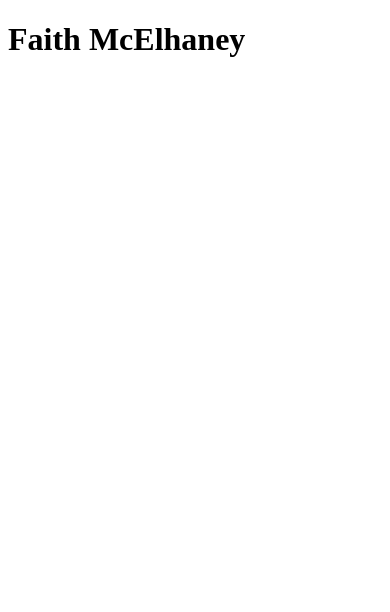
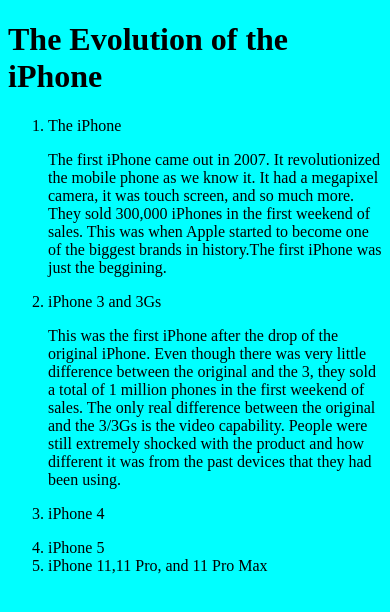
Before and after one commit to FaithMcElhaney/HTML-Exam, a plain HTML site: page index.html in a window 390 px wide. Drawn offline with Linux system fonts and the light colour scheme.

Commit message:
outline
iphone revoultion

```diff
--- a/index.html
+++ b/index.html
@@ -1,11 +1,31 @@
 <!DOCTYPE html>
 <html lang="en">
+
 <head>
     <meta charset="UTF-8">
     <meta name="viewport" content="width=device-width, initial-scale=1.0">
-    <title>Document</title>
+    <title>The iPhone Revolution</title>
+    <style>
+        body {
+            background-color: aqua;
+        }
+    </style>
 </head>
+
 <body>
-    <h1>Faith McElhaney</h1>
+    <h1>The Evolution of the iPhone</h1>
+    <ol>
+        <li>The iPhone</li>
+        <p>The first iPhone came out in 2007. It revolutionized the mobile phone as we know it. It had a megapixel camera, it was touch screen, and so much more. They sold 300,000 iPhones in the first weekend of sales. This was when Apple started to become one of the biggest brands in history.The first iPhone was just the beggining.</p>
+        <li>iPhone 3 and 3Gs</li><p>This was the first iPhone after the drop of the original iPhone. Even though there was very little difference between the original and the 3, they sold a total of 1 million phones in the first weekend of sales. The only real difference between the original and the 3/3Gs is the video capability. People were still extremely shocked with the product and how different it was from the past devices that they had been using.
+
+        </p>
+        <li>iPhone 4</li><p>
+
+        </p>
+        <li>iPhone 5</li>
+        <li>iPhone 11,11 Pro, and 11 Pro Max</li>
+    </ol>
 </body>
+
 </html>
```
